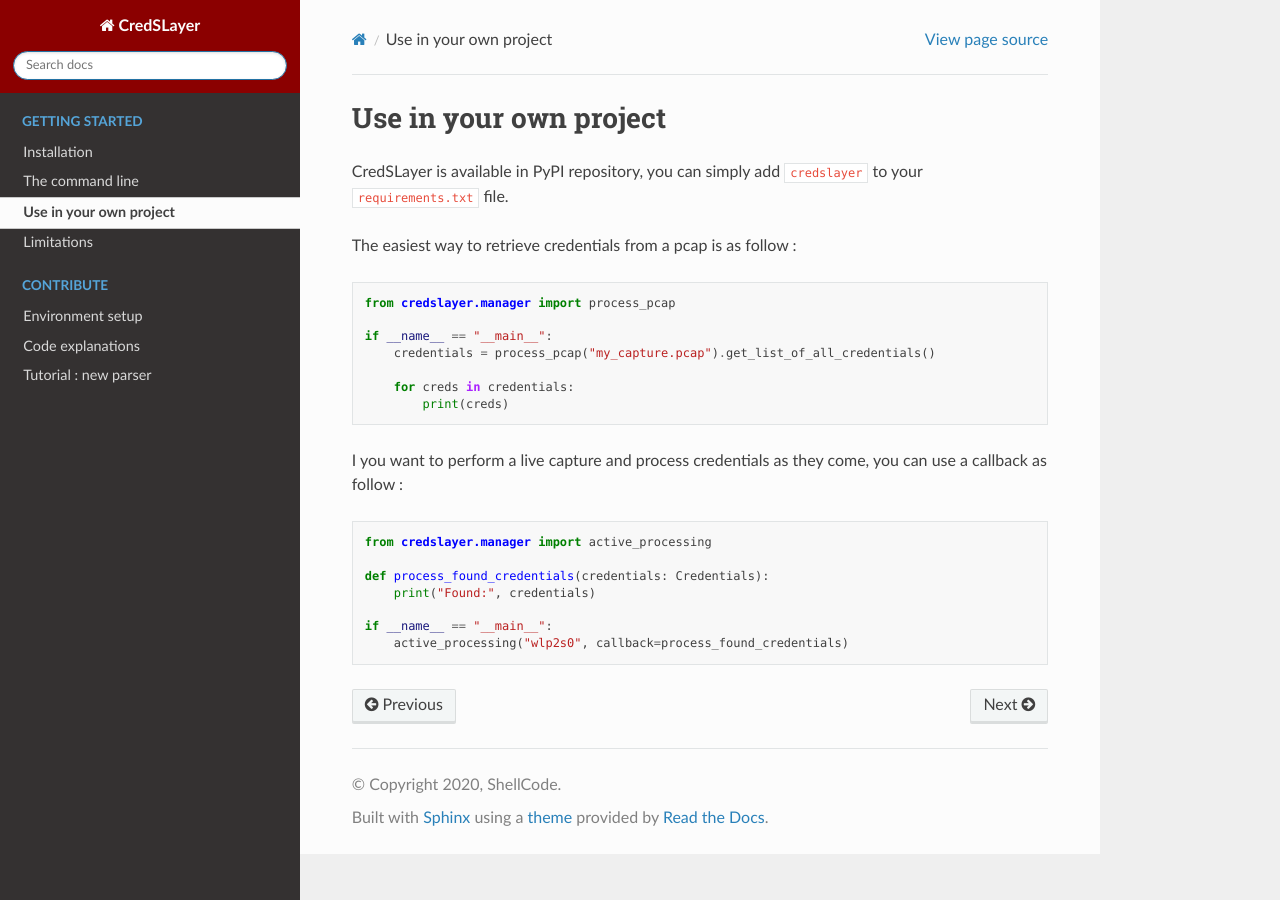
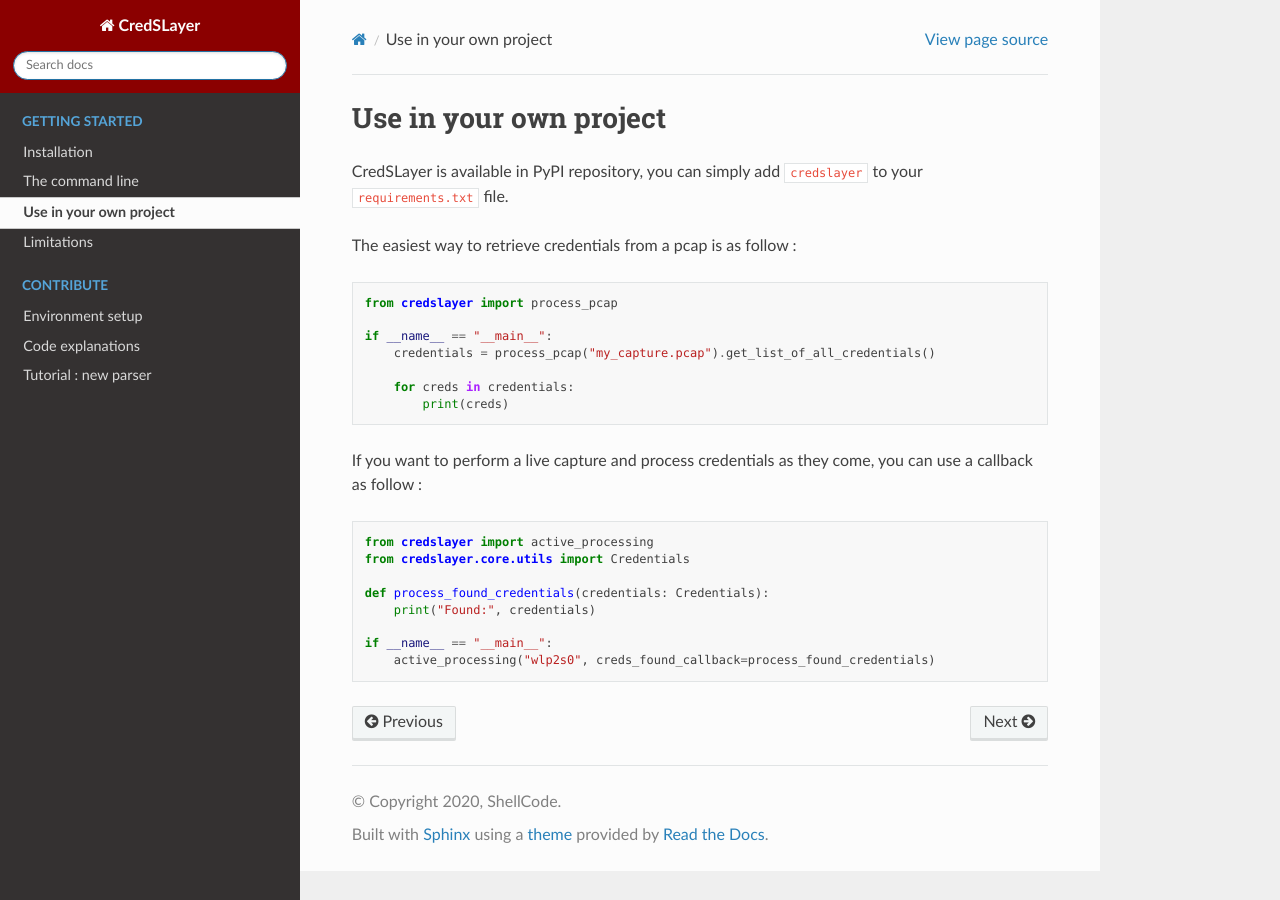
Before and after one commit to AvCPC/CredSLayer, a Sphinx documentation site: the page built from docs/getting-started/usage-own-project.rst, in a window 1280 px wide. Built offline with Sphinx 7.4.7 and the Read the Docs theme 2.0.0, drawn with Linux system fonts in a browser that asks for light colours.

Commit message:
Update doc

```diff
--- a/docs/getting-started/usage-own-project.rst
+++ b/docs/getting-started/usage-own-project.rst
@@ -7,7 +7,7 @@
 
 .. code-block:: python
 
-    from credslayer.manager import process_pcap
+    from credslayer import process_pcap
 
     if __name__ == "__main__":
         credentials = process_pcap("my_capture.pcap").get_list_of_all_credentials()
@@ -15,14 +15,15 @@
         for creds in credentials:
             print(creds)
 
-I you want to perform a live capture and process credentials as they come, you can use a callback as follow :
+If you want to perform a live capture and process credentials as they come, you can use a callback as follow :
 
 .. code-block:: python
 
-    from credslayer.manager import active_processing
+    from credslayer import active_processing
+    from credslayer.core.utils import Credentials
 
     def process_found_credentials(credentials: Credentials):
         print("Found:", credentials)
 
     if __name__ == "__main__":
-        active_processing("wlp2s0", callback=process_found_credentials)
+        active_processing("wlp2s0", creds_found_callback=process_found_credentials)
```
